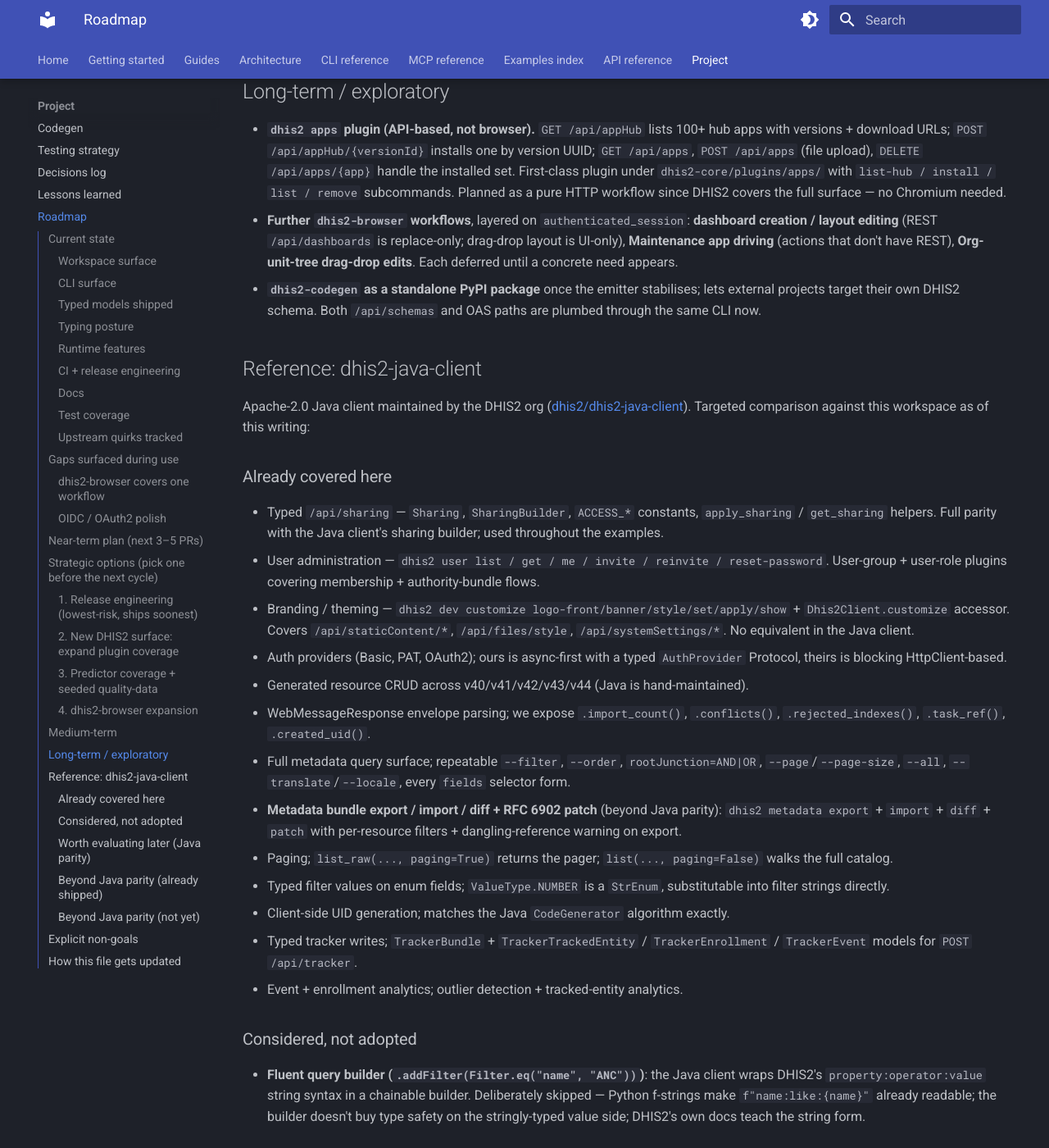
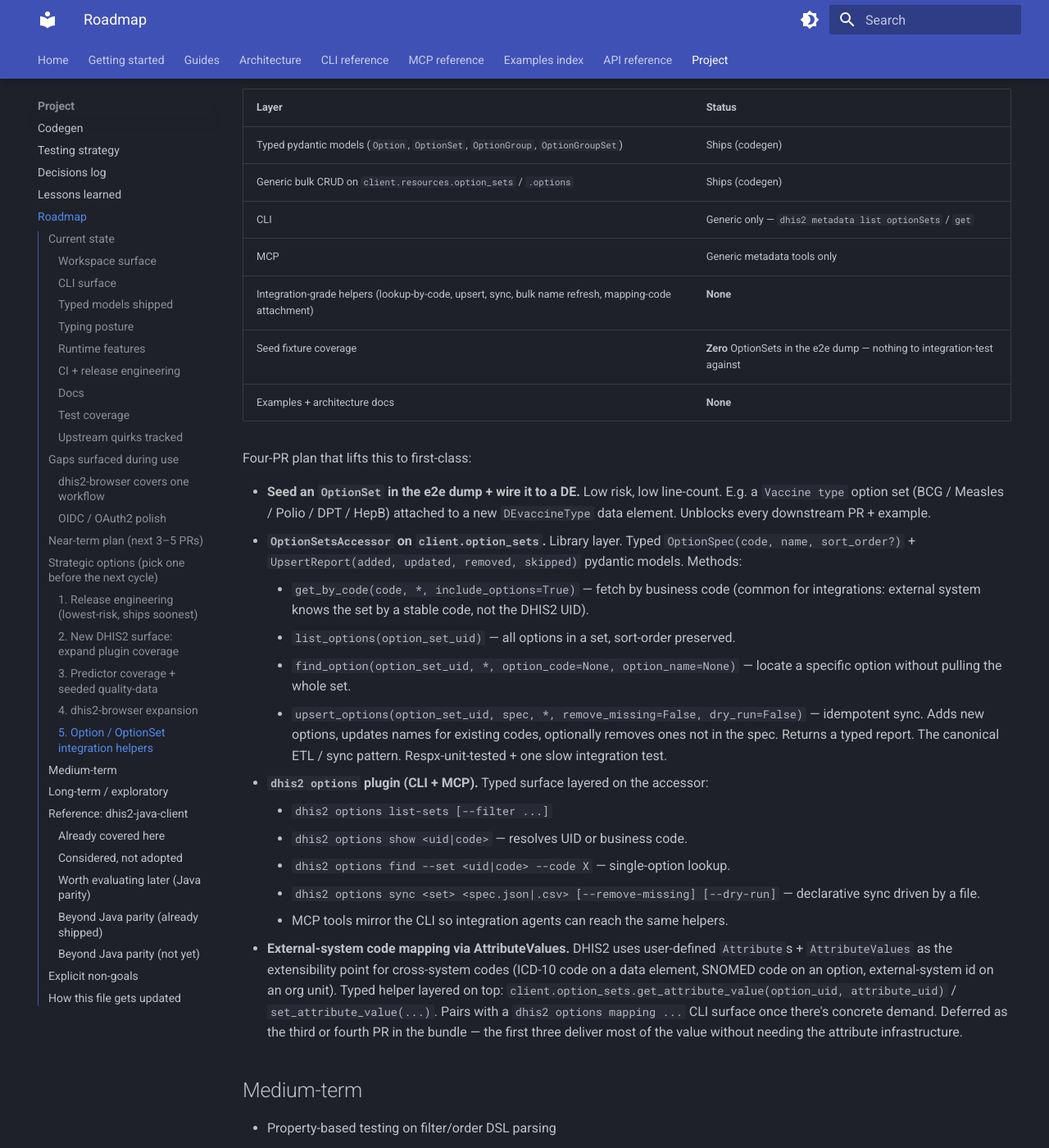
Before and after one commit to winterop-com/dhis2-utils, an MkDocs documentation site: the page built from docs/roadmap.md, in a window 1280 px wide and 1400 px high, scrolled down 6126 px. Shown: the whole window at 82% size. Built offline with MkDocs 1.6.1 and Material for MkDocs 9.7.7, drawn with Linux system fonts in a browser that asks for light colours; some of the changed text lies outside the part shown.

Commit message:
docs(roadmap): add Strategic option #5 — Option / OptionSet integration
Options + OptionSets are a first-class integration surface in DHIS2
(ICD / SNOMED / LOINC mapping, external-system ID lookups,
tracker-attribute dropdowns, drug-regimen catalogues) but current
coverage stops at the generic generated-CRUD floor. Document the gap
and lay out a four-PR plan:

1. Seed an `OptionSet` in the e2e dump + wire it to a DE. Low-risk
   unblocker for every downstream PR.
2. `OptionSetsAccessor` on `client.option_sets` with the integration
   helpers DHIS2's generic CRUD doesn't give: `get_by_code`,
   `find_option`, `upsert_options` (the canonical idempotent sync
   pattern), typed `OptionSpec` / `UpsertReport`.
3. `dhis2 options` plugin (CLI + MCP): `list-sets`, `show`, `find`,
   `sync` with file-driven spec + dry-run + remove-missing.
4. External-system code mapping via `AttributeValues` — deferred;
   first three PRs deliver most of the value.

No code changes; pure planning doc update.

```diff
--- a/docs/roadmap.md
+++ b/docs/roadmap.md
@@ -145,6 +145,36 @@
 - `authenticated_session(profile)` in `dhis2-core` (Basic → JSESSIONID → Playwright, headless, no form interaction).
 
 Genuinely UI-only follow-ons that justify the Playwright weight: **dashboard creation / layout editing** (`/api/dashboards` is replace-only; drag-drop layout is UI-only), **Maintenance app driving** for the actions that don't have REST, **Org-unit-tree drag-drop**. Each deferred to long-term / exploratory until a concrete need lands.
+
+### 5. Option / OptionSet integration helpers
+
+Options and OptionSets are one of the most-used DHIS2 constructs for integration work: controlled vocabularies, ICD / SNOMED / LOINC mapping, external-system ID lookups, tracker-attribute dropdowns, drug-regimen catalogues. Current coverage is the generated-CRUD floor only:
+
+| Layer | Status |
+| --- | --- |
+| Typed pydantic models (`Option`, `OptionSet`, `OptionGroup`, `OptionGroupSet`) | Ships (codegen) |
+| Generic bulk CRUD on `client.resources.option_sets` / `.options` | Ships (codegen) |
+| CLI | Generic only — `dhis2 metadata list optionSets` / `get` |
+| MCP | Generic metadata tools only |
+| Integration-grade helpers (lookup-by-code, upsert, sync, bulk name refresh, mapping-code attachment) | **None** |
+| Seed fixture coverage | **Zero** OptionSets in the e2e dump — nothing to integration-test against |
+| Examples + architecture docs | **None** |
+
+Four-PR plan that lifts this to first-class:
+
+- **Seed an `OptionSet` in the e2e dump + wire it to a DE.** Low risk, low line-count. E.g. a `Vaccine type` option set (BCG / Measles / Polio / DPT / HepB) attached to a new `DEvaccineType` data element. Unblocks every downstream PR + example.
+- **`OptionSetsAccessor` on `client.option_sets`.** Library layer. Typed `OptionSpec(code, name, sort_order?)` + `UpsertReport(added, updated, removed, skipped)` pydantic models. Methods:
+    - `get_by_code(code, *, include_options=True)` — fetch by business code (common for integrations: external system knows the set by a stable code, not the DHIS2 UID).
+    - `list_options(option_set_uid)` — all options in a set, sort-order preserved.
+    - `find_option(option_set_uid, *, option_code=None, option_name=None)` — locate a specific option without pulling the whole set.
+    - `upsert_options(option_set_uid, spec, *, remove_missing=False, dry_run=False)` — idempotent sync. Adds new options, updates names for existing codes, optionally removes ones not in the spec. Returns a typed report. The canonical ETL / sync pattern. Respx-unit-tested + one slow integration test.
+- **`dhis2 options` plugin (CLI + MCP).** Typed surface layered on the accessor:
+    - `dhis2 options list-sets [--filter ...]`
+    - `dhis2 options show <uid|code>` — resolves UID or business code.
+    - `dhis2 options find --set <uid|code> --code X` — single-option lookup.
+    - `dhis2 options sync <set> <spec.json|.csv> [--remove-missing] [--dry-run]` — declarative sync driven by a file.
+    - MCP tools mirror the CLI so integration agents can reach the same helpers.
+- **External-system code mapping via AttributeValues.** DHIS2 uses user-defined `Attribute`s + `AttributeValues` as the extensibility point for cross-system codes (ICD-10 code on a data element, SNOMED code on an option, external-system id on an org unit). Typed helper layered on top: `client.option_sets.get_attribute_value(option_uid, attribute_uid)` / `set_attribute_value(...)`. Pairs with a `dhis2 options mapping ...` CLI surface once there's concrete demand. Deferred as the third or fourth PR in the bundle — the first three deliver most of the value without needing the attribute infrastructure.
 
 ## Medium-term
 
```
Also changed, not shown: other parts of docs/roadmap.md (+1 -1 lines).
